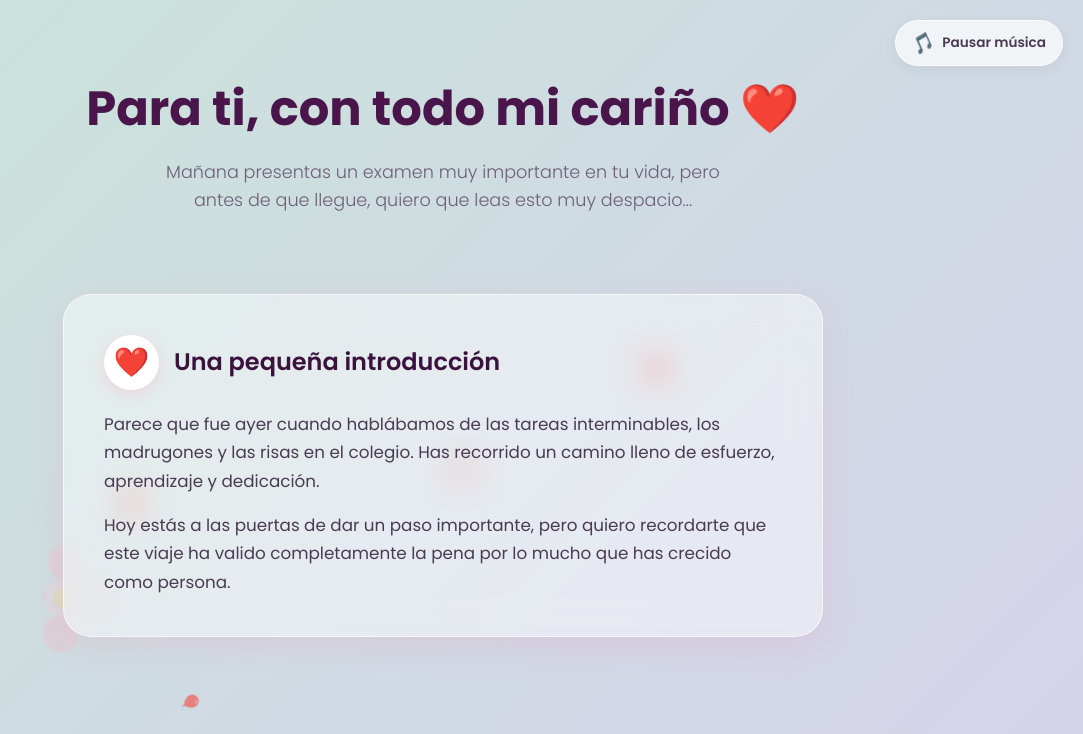
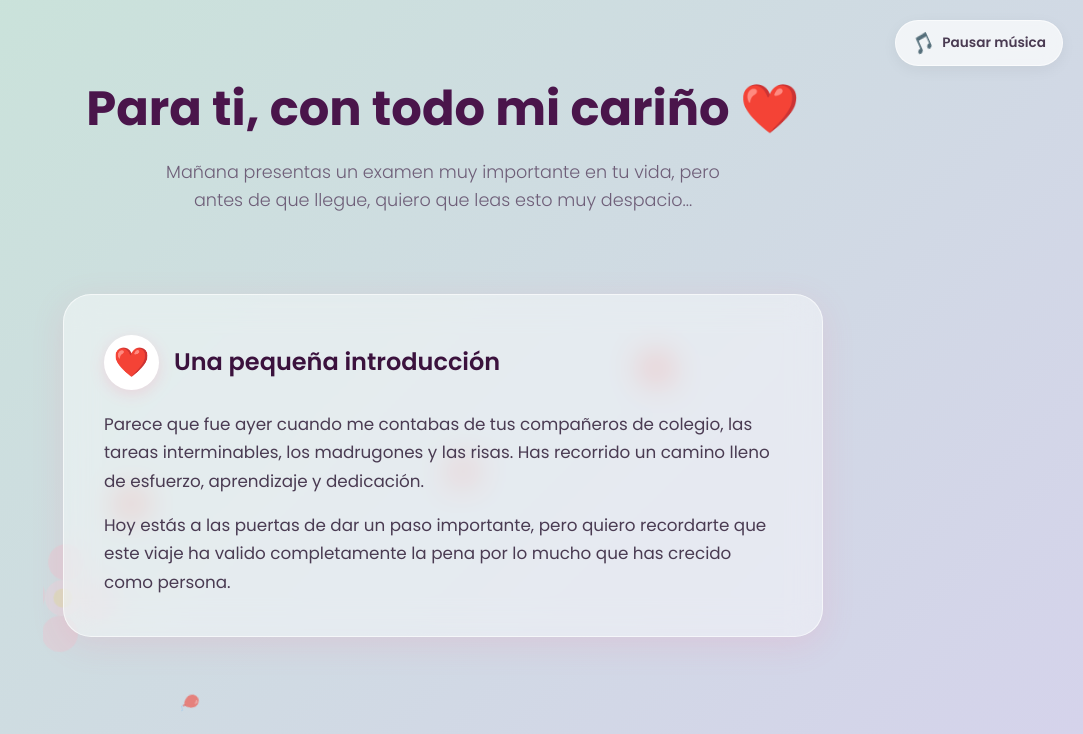
Before and after one commit to cardenaswalker2/Toma, a plain HTML site: page index.html in a window 1280 px wide. Both pictures are taken after a click on the button "Presiona aquí ✨". Shown: the top 734 px of the page, without its empty margins (197-1280 px from the left). Drawn offline with Linux system fonts and the light colour scheme.

Commit message:
Update introduction section text to friend perspective

```diff
--- a/index.html
+++ b/index.html
@@ -766,7 +766,7 @@
                     <h2 class="card-title">Una pequeña introducción</h2>
                 </div>
                 <div class="card-content">
-                    <p>Parece que fue ayer cuando hablábamos de las tareas interminables, los madrugones y las risas en el colegio. Has recorrido un camino lleno de esfuerzo, aprendizaje y dedicación.</p>
+                    <p>Parece que fue ayer cuando me contabas de tus compañeros de colegio, las tareas interminables, los madrugones y las risas. Has recorrido un camino lleno de esfuerzo, aprendizaje y dedicación.</p>
                     <p>Hoy estás a las puertas de dar un paso importante, pero quiero recordarte que este viaje ha valido completamente la pena por lo mucho que has crecido como persona.</p>
                 </div>
             </div>
```
